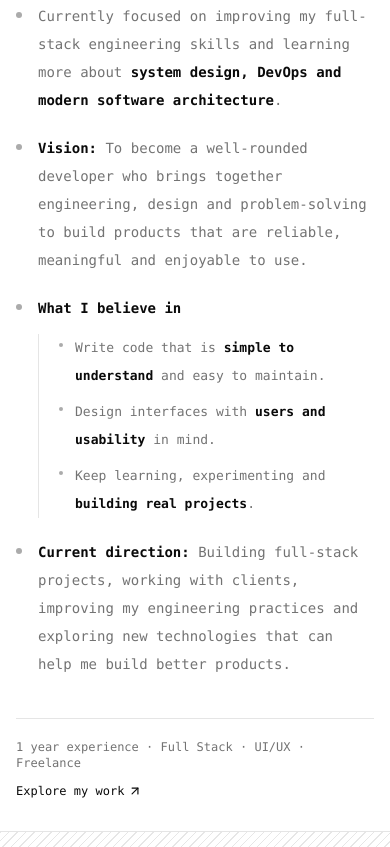
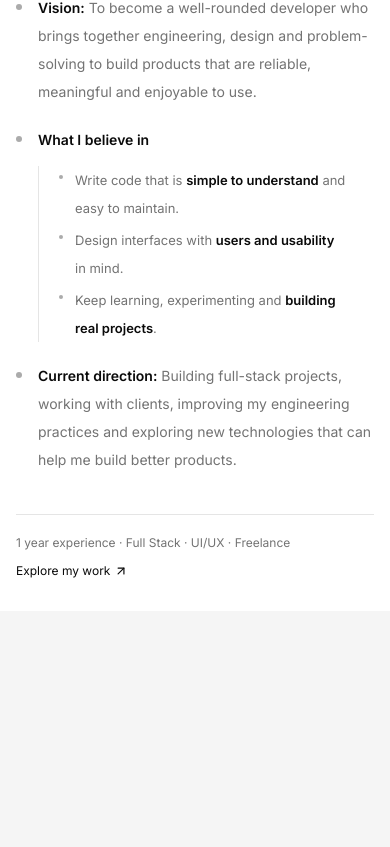
Before and after one commit to chithraksha16/new-portfolio, a Next.js app: page / in a window 390 px wide. Shown: the part 1897-2744 px from the top of the page. After the commit the page ends 2508 px from the top, so only its background shows below. Built offline with nearby package versions, Linux system fonts and the light colour scheme.

Commit message:
removed hatch components

```diff
--- a/components/About.tsx
+++ b/components/About.tsx
@@ -58,21 +58,7 @@
   );
 }
 
-/* Diagonal hatch band — uses currentColor so it adapts to light/dark. */
-function Hatch({ edge }: { edge: "top" | "bottom" }) {
-  return (
-    <div
-      aria-hidden
-      className={`h-4 w-full text-foreground/10 ${
-        edge === "top" ? "border-b" : "border-t"
-      } border-border`}
-      style={{
-        backgroundImage:
-          "repeating-linear-gradient(135deg, currentColor 0, currentColor 1px, transparent 1px, transparent 6px)",
-      }}
-    />
-  );
-}
+
 
 function Dot({ small = false }: { small?: boolean }) {
   return (
@@ -110,11 +96,11 @@
       <div className="flex items-center justify-between border-b border-border px-4  sm:px-6 md:px-8">
         <h2
           id="about-title"
-          className="font-mono text-3xl font-bold tracking-tight text-foreground sm:text-4xl md:text-5xl"
+          className="font-heading text-3xl font-bold tracking-tight text-foreground sm:text-4xl md:text-5xl"
         >
           About
         </h2>
-        <span className="hidden font-mono text-xs text-muted-foreground sm:block">
+        <span className="hidden font-sans text-xs text-muted-foreground sm:block">
           ~/about
         </span>
       </div>
@@ -126,7 +112,7 @@
           initial="hidden"
           whileInView="show"
           viewport={{ once: true, margin: "-80px" }}
-          className="space-y-5 font-mono text-sm leading-7 text-muted-foreground sm:text-[15px] md:text-base md:leading-8"
+          className="space-y-5 font-sans text-sm leading-7 text-muted-foreground sm:text-[15px] md:text-base md:leading-8"
         >
           {items.map((item, i) => (
             <motion.li key={i} variants={row} className="flex gap-4">
@@ -136,7 +122,7 @@
                   <Rich text={item.text} />
                 </p>
                 {item.children && (
-                  <ul className="mt-3 space-y-2 border-l border-border pl-5 text-[13px] sm:text-sm">
+                  <ul className="mt-3 space-y-1 border-l border-border pl-5 text-[13px] sm:text-sm">
                     {item.children.map((c, j) => (
                       <li key={j} className="flex gap-3">
                         <Dot small />
@@ -153,7 +139,7 @@
         </motion.ul>
 
         {/* Footer meta */}
-        <div className="mt-10 flex flex-col gap-3 border-t border-border pt-5 font-mono text-xs text-muted-foreground sm:flex-row sm:items-center sm:justify-between">
+        <div className="mt-10 flex flex-col gap-3 border-t border-border pt-5 font-sans text-xs text-muted-foreground sm:flex-row sm:items-center sm:justify-between">
           <span>1 year experience · Full Stack · UI/UX · Freelance</span>
           <a
             href="#projects"
@@ -168,7 +154,6 @@
         </div>
       </div>
 
-      <Hatch edge="bottom" />
-    </section>
+          </section>
   );
 }
```
